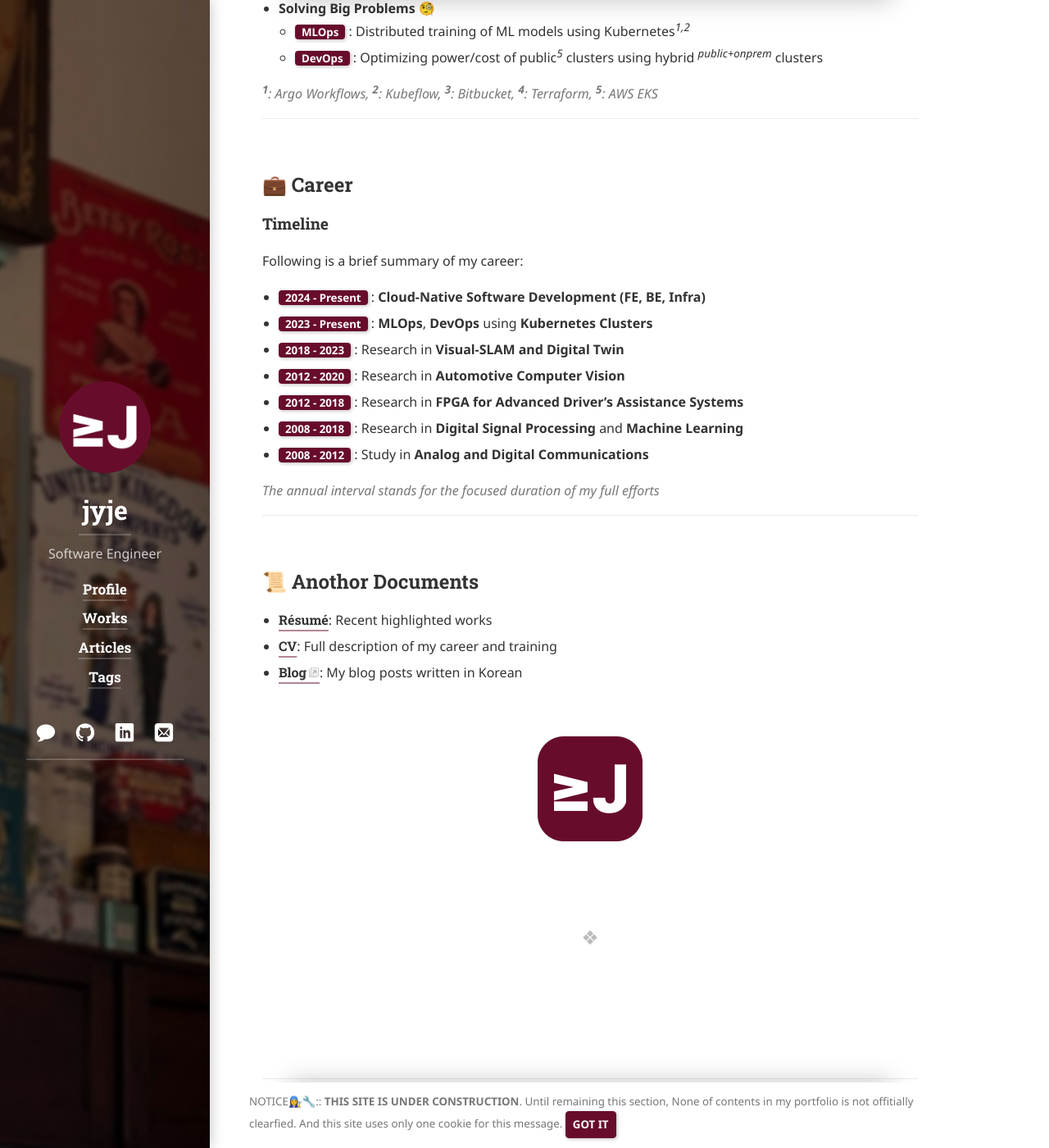
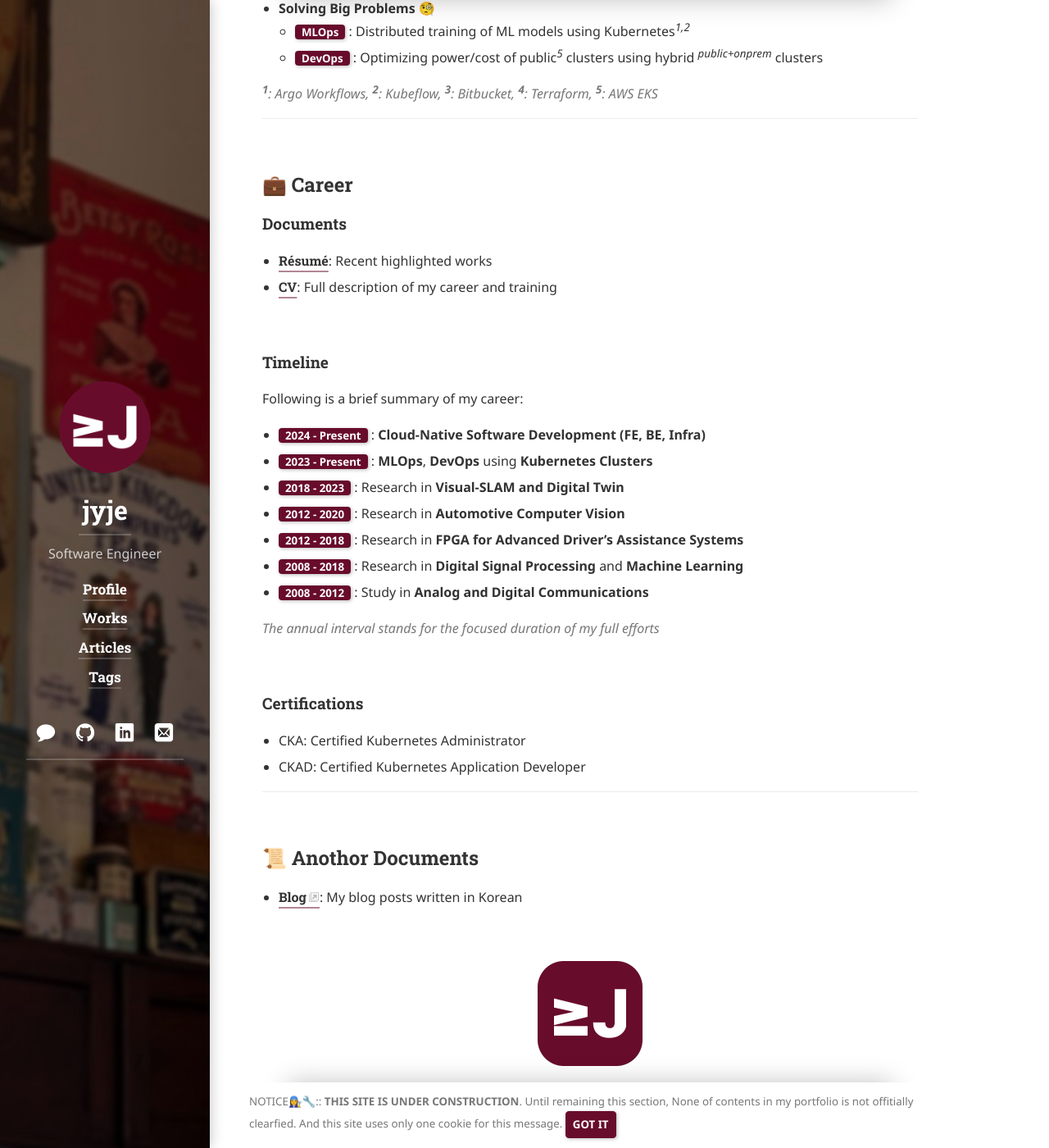
Before and after one commit to jyje/portfolio, a Jekyll site: the page built from profile/index.md, in a window 1280 px wide and 1400 px high, scrolled down 1275 px. Shown: the whole window at 82% size. Built offline with Jekyll 4.4.1, drawn with Linux system fonts in a browser that asks for light colours; cached includes are drawn as plain includes; nearby versions of some CDN libraries; some web fonts are replaced; library files that are not in the unit come from our copies.

Commit message:
🔧 profile: update contents

```diff
--- a/profile/index.md
+++ b/profile/index.md
@@ -73,6 +73,11 @@ Currently, I work at [MAXST]{:.heading.flip-title} in South Korea as a software
 
 ## 💼 Career
 
+### Documents
+
+- [Résumé]{:.heading.flip-title}: Recent highlighted works
+- [CV]{:.heading.flip-title}: Full description of my career and training
+
 ### Timeline
 
 Following is a brief summary of my career:
@@ -88,12 +93,16 @@ Following is a brief summary of my career:
 *The annual interval stands for the focused duration of my full efforts*
 {:.faded}
 
+### Certifications
+
+- CKA: Certified Kubernetes Administrator
+- CKAD: Certified Kubernetes Application Developer
+
+
 ---
 
 ## 📜 Anothor Documents
 
-- [Résumé]{:.heading.flip-title}: Recent highlighted works
-- [CV]{:.heading.flip-title}: Full description of my career and training
 - [Blog]{:.heading.flip-title}: My blog posts written in Korean
 
 ![Logo of this site](../assets/icons/icon-128x128.png){:.centered style="margin-top:4rem; margin-bottom:4rem;"}
```
